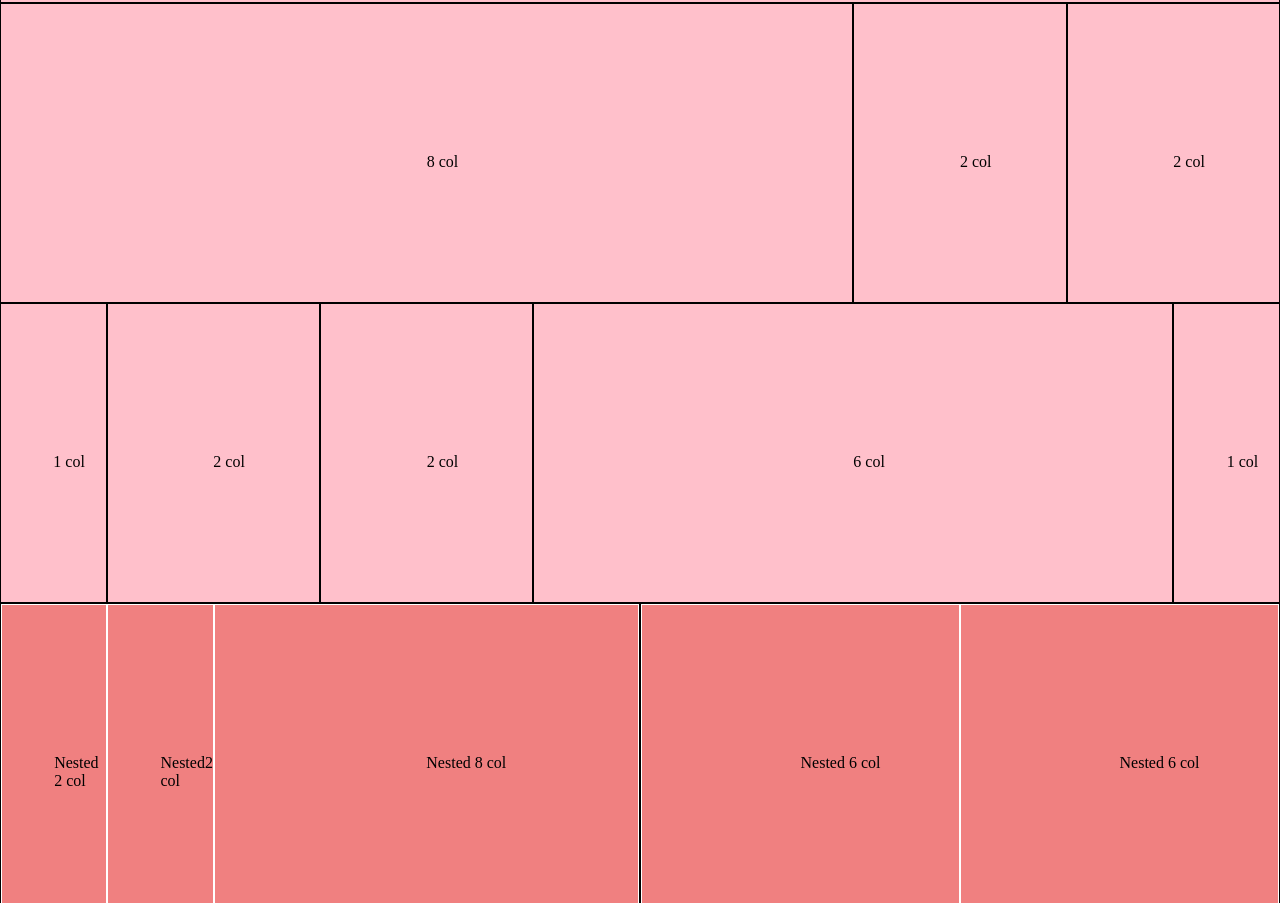
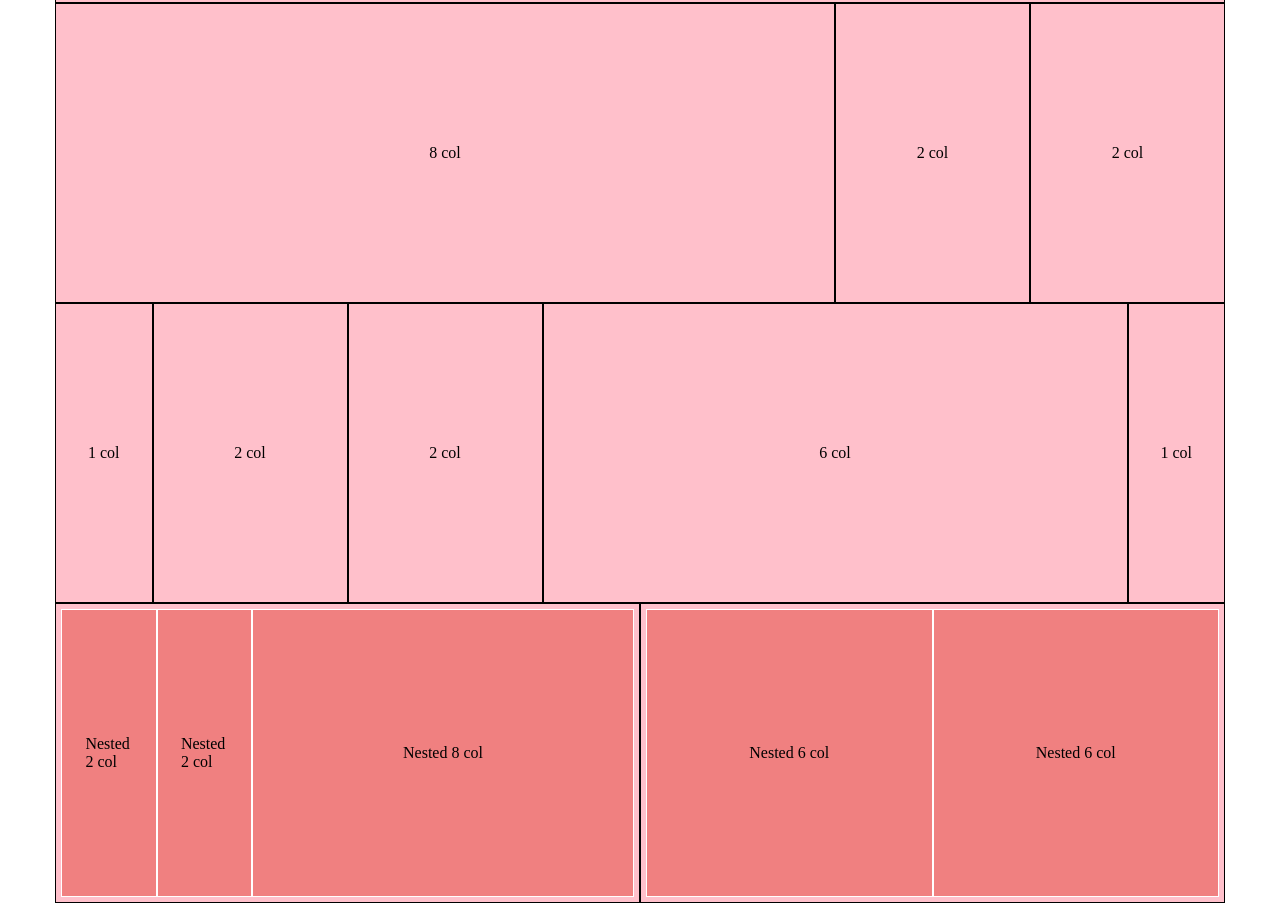
Before and after one commit to denniolimpio/html-css-12bool, a plain HTML site: page index.html in a window 1280 px wide. Shown: the part 597-1501 px from the top of the page. Drawn offline with Linux system fonts and the light colour scheme.

Commit message:
correzione: Ho aggiunto il padding all'ultima riga

```diff
--- a/css/12bool.css
+++ b/css/12bool.css
@@ -18,12 +18,13 @@
   background-color: lightcoral;
   border: 1px solid white;
   height: 300px;
+  height: 100%;
 }
 /* fine debug */
 /* .[class="col-"] > .container .[class="col-"] { */
 
 .container {
-  max-width: 1280px;
+  max-width: 1170px;
   margin: 0 auto;
 }
 .container::after{
@@ -34,7 +35,8 @@
 [class*="col-"]{
   float: left;
 }
-[class*="col-"] > .container [class*="col-"]{
+[class*="col-"] > .container {
+  height: 100%;
 }
 /* framework */
 
--- a/css/style.css
+++ b/css/style.css
@@ -2,11 +2,13 @@
 
 [class*="col-"] {
   position: relative;
+  padding: 5px;
+
 }
 
 .center {
   position: absolute;
   left: 50%;
   top: 50%;
-  transform: translate(-50% -50%);
+  transform: translate(-50%,-50%);
 }
--- a/index.html
+++ b/index.html
@@ -53,7 +53,7 @@
       <div class="col-6">
         <div class="container">
           <div class="col-2"><span class="center">Nested 2 col</span></div>
-          <div class="col-2"><span class="center">Nested2 col</span></div>
+          <div class="col-2"><span class="center">Nested 2 col</span></div>
           <div class="col-8"><span class="center">Nested 8 col</span></div>
         </div>
       </div>
```
